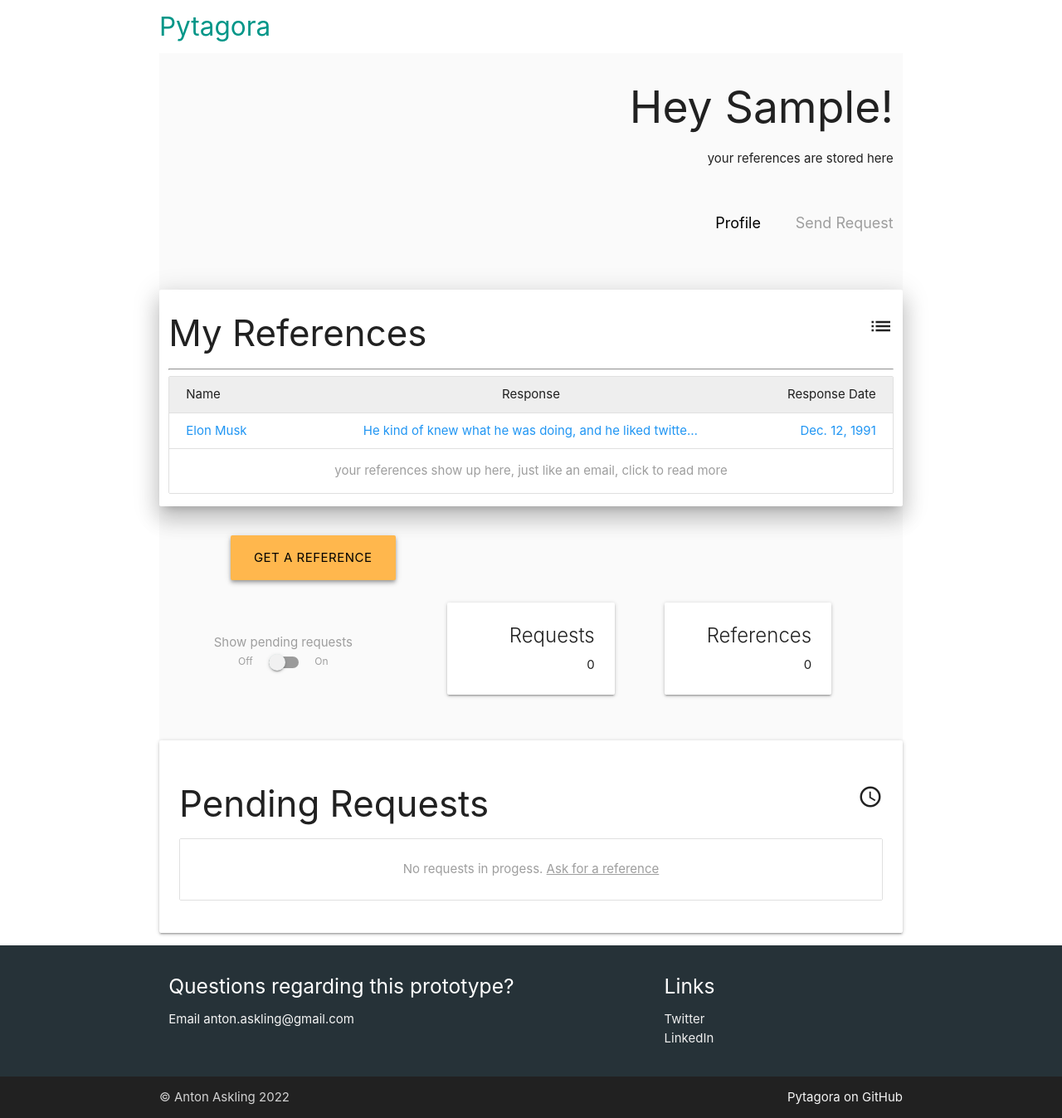
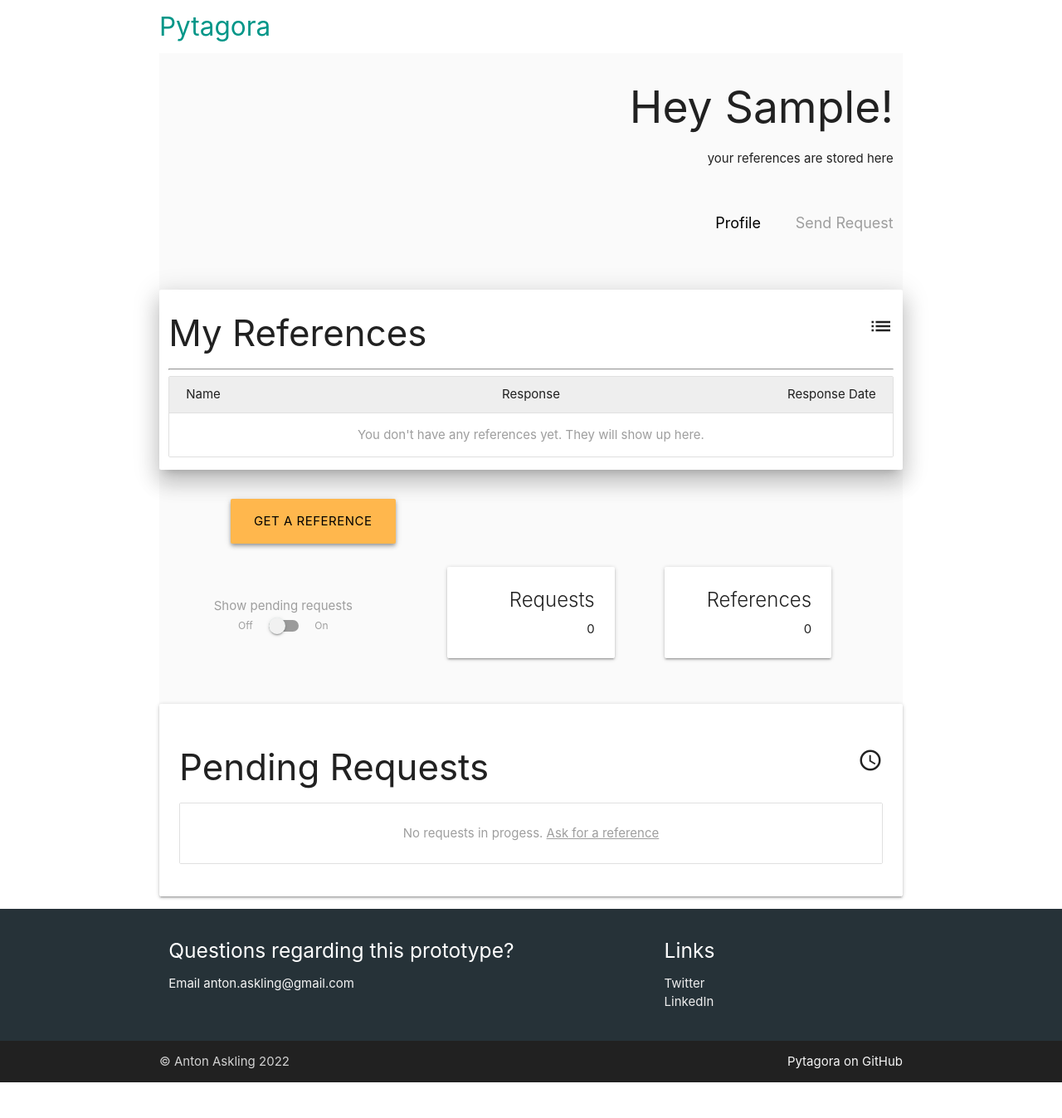
Before and after one commit to 4ntm4n/ms-four, a Django app: page /profile/ in a window 1280 px wide. Shown: the whole page at 83% size. After the commit the page ends 1304 px from the top, so only its background shows below. Run offline with Django 4.2, Linux system fonts and the light colour scheme; the visitor is signed in with stand-in values (Sample User, id 1); data comes from the database, SQL or seed files in the repository; some libraries are stand-ins or nearby versions; grey boxes are pictures that could not be loaded.

Commit message:
remove example reference that shows up if user login for the first time. -confusing

```diff
--- a/userprofile/templates/userprofile/profile.html
+++ b/userprofile/templates/userprofile/profile.html
@@ -41,23 +41,9 @@
                             </a>
                             {% include "./components/modals/reference_preview_modal.html" %}
                         {% empty %}
-                            {% comment %} {{ user.last_login|date:"Y-m-d H:i" }}  {{ current_datetime }} {% endcomment %}
-                            {% if user.date_joined|date:"Y-m-d H:i"  == current_datetime %}
-                                <a data-target="{{ request.id }}"
-                                   class="modal-trigger example-reference row collection-item reference-collection blue-text"
-                                   href="">
-                                    <div class="col s3 truncate left-align">Elon Musk</div>
-                                    <div class="col s6 truncate center-align">He kind of knew what he was doing, and he liked twitter wich was nice.</div>
-                                    <div class="col s3 truncate right-align">Dec. 12, 1991</div>
-                                </a>
-                                <div class="col s12 truncate center-align collection-item grey-text">
-                                    <p>your references show up here, just like an email, click to read more</p>
-                                </div>
-                            {% else %}
                                 <div class="col s12 truncate center-align collection-item grey-text">
                                     <p>You don't have any references yet. They will show up here.</p>
                                 </div>
-                            {% endif %}
                         {% endfor %}
                     </div>
                 </div>
```
